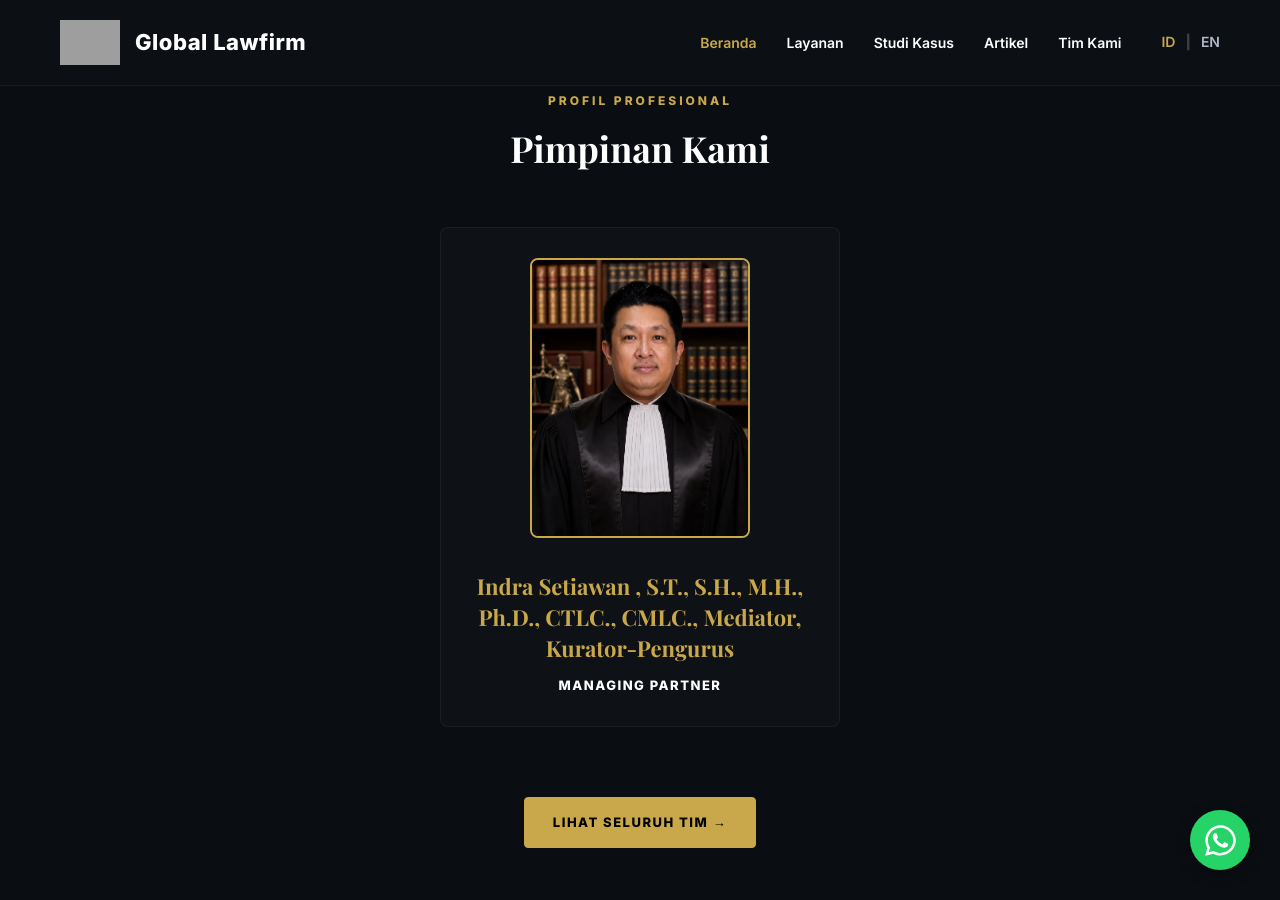
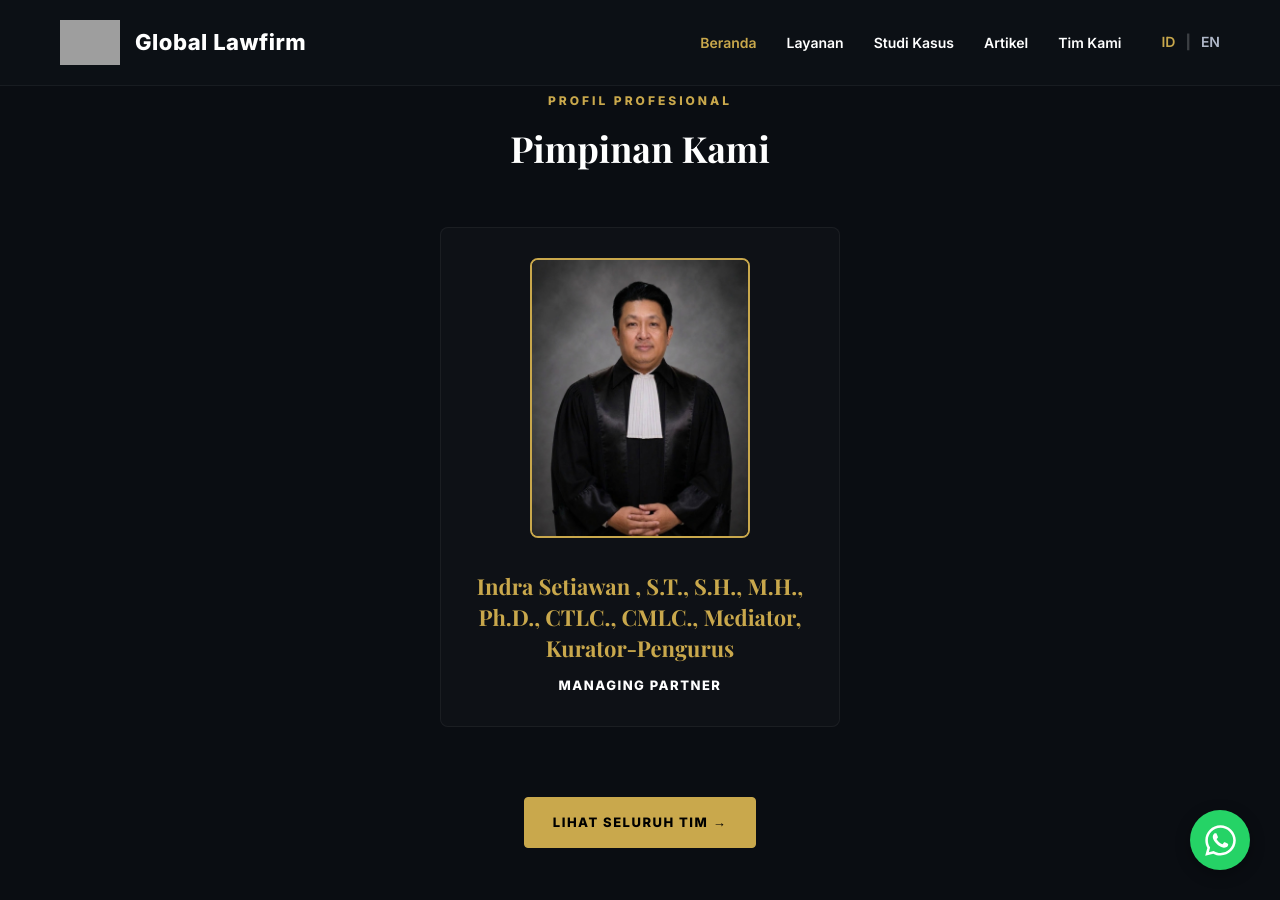
Before and after one commit to yugiek/GlobalLawfirm.id, a Jekyll site: the page built from index.html, in a window 1280 px wide and 900 px high, scrolled down 2120 px. Built offline with Jekyll 4.4.1, drawn with Linux system fonts in a browser that asks for light colours; grey boxes are pictures that could not be loaded.

Commit message:
Update Tim Kami: refresh photos, add Bayu/Rangga/Sugeng, remove Ahmat

```diff
--- a/index.html
+++ b/index.html
@@ -251,7 +251,7 @@
             </div>
             <div class="team-grid single">
                 <div class="team-member" onclick="showPage('view-tim')">
-                    <img src="images/indra.png" alt="Indra Setiawan" class="team-img">
+                    <img src="images/indra.jpeg" alt="Indra Setiawan" class="team-img">
                     <h3>Indra Setiawan , S.T., S.H., M.H., Ph.D., CTLC., CMLC., Mediator, Kurator-Pengurus</h3>
                     <p class="role">Managing Partner</p>
                 </div>
@@ -899,7 +899,7 @@
             <div class="team-grid">
 
                 <div class="team-member">
-                    <img src="images/indra.png" alt="Indra Setiawan" class="team-img">
+                    <img src="images/indra.jpeg" alt="Indra Setiawan" class="team-img">
                     <h3>Indra Setiawan , S.T., S.H., M.H., Ph.D., CTLC., CMLC., Mediator, Kurator-Pengurus</h3>
                     <p class="role">Managing Partner</p>
                 </div>
@@ -911,7 +911,7 @@
                 </div>
 
                 <div class="team-member">
-                    <img src="images/andrianus.jpeg" alt="Andrianus, S.E., BKP, CTA, CTT" class="team-img">
+                    <img src="images/adrianus.jpeg" alt="Andrianus, S.E., BKP, CTA, CTT" class="team-img">
                     <h3>Andrianus, S.E., BKP, CTA, CTT</h3>
                     <p class="role">Ketua Bidang Perpajakan</p>
                 </div>
@@ -919,6 +919,12 @@
                 <div class="team-member">
                     <img src="images/rony.jpeg" alt="Rony Piwulang Jagad, S.H." class="team-img">
                     <h3>Rony Piwulang Jagad, S.H.</h3>
+                    <p class="role">Associate</p>
+                </div>
+
+                <div class="team-member">
+                    <img src="images/sugeng.jpeg" alt="Sugeng Irawan Hadi Erfianto, S.H." class="team-img">
+                    <h3>Sugeng Irawan Hadi Erfianto, S.H.</h3>
                     <p class="role">Associate</p>
                 </div>
 
@@ -941,8 +947,14 @@
                 </div>
 
                 <div class="team-member">
-                    <img src="images/ahmat.jpeg" alt="Ahmat Kholid Arwani, S.H." class="team-img">
-                    <h3>Ahmat Kholid Arwani, S.H.</h3>
+                    <img src="images/bayu.jpeg" alt="Bayu Putra Satya Rama Dhani, S.H." class="team-img">
+                    <h3>Bayu Putra Satya Rama Dhani, S.H.</h3>
+                    <p class="role">Legal Staff</p>
+                </div>
+
+                <div class="team-member">
+                    <img src="images/rangga.jpeg" alt="Rangga Abdi Ramadhan, S.H." class="team-img">
+                    <h3>Rangga Abdi Ramadhan, S.H.</h3>
                     <p class="role">Legal Staff</p>
                 </div>
 
```
Also changed, not shown: images/adellia.jpeg, images/adrianus.jpeg (added), images/ahmat.jpeg (deleted), images/aisyah.jpeg, images/andrianus.jpeg (deleted), images/ayunda.jpeg, images/bayu.jpeg (added), images/indra.jpeg (added), images/indra.png (deleted), images/lusia.jpeg, images/niken.jpeg, images/rangga.jpeg (added), images/rony.jpeg, images/sugeng.jpeg (added), 1 more files.
